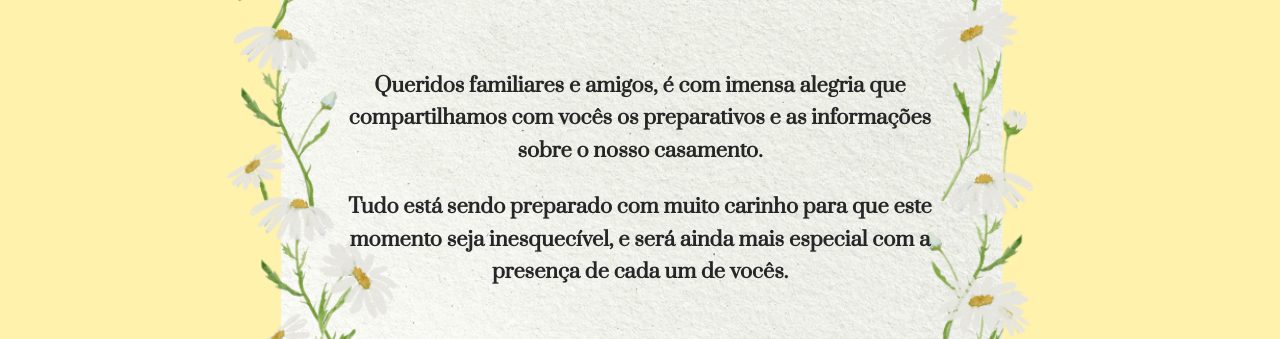
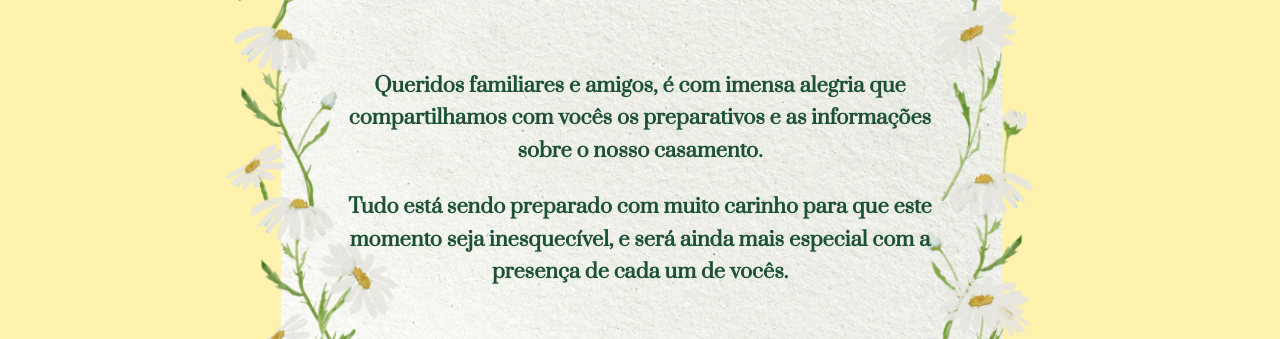
Before and after one commit to biatcarvalheira/fernanda_e_joao, a Next.js app: page / in a window 1280 px wide. Shown: the part 1081-1420 px from the top of the page. Built offline with nearby package versions, Linux system fonts and the light colour scheme.

Commit message:
add text changes to intro

```diff
--- a/src/app/page.tsx
+++ b/src/app/page.tsx
@@ -48,34 +48,46 @@ export default function Home() {
   <div className="relative z-10 flex h-full items-center justify-center px-4 text-center">
     {/* Example hero heading: */}
     {/* <h1 className="text-white text-4xl md:text-6xl font-bold tracking-wide">
-      Barbara & Bruno
+      João & Fernanda
     </h1> */}
   </div>
 </section>
 
-        {/* Section Intro */}
-{/* Section Intro */}
+  {/* Section Intro */}
 <section
   id="intro"
   className="relative min-h-screen flex items-center justify-center bg-neutral-50"
 >
-  {/* Background image */}
+  {/* Background image (mobile vs desktop) */}
   <div className="absolute inset-0">
+    {/* Mobile background */}
     <img
-      src="/images/intro-bg.png" // 👈 replace with your image file
-      alt="Intro Background"
-      className="w-full h-full object-cover"
+      src="/images/intro-bg-mobile.png" // 👈 replace with your mobile image
+      alt="Intro Mobile Background"
+      className="w-full h-full object-cover md:hidden"
+    />
+
+    {/* Desktop background */}
+    <img
+      src="/images/intro-bg-desktop.png" // 👈 replace with your desktop image
+      alt="Intro Desktop Background"
+      className="w-full h-full object-cover hidden md:block"
     />
   </div>
 
   {/* Text content */}
-  <div className="relative z-10 max-w-2xl text-center px-6">
-    <p className="text-neutral-800 text-base sm:text-lg md:text-xl font-semibold leading-relaxed">
-Queridos familiares e amigos, é com imensa alegria que compartilhamos com vocês os preparativos e as informações sobre o nosso casamento.     </p>
-    <p className="mt-6 text-neutral-800 text-base sm:text-lg md:text-xl font-semibold leading-relaxed">
-Tudo está sendo preparado com muito carinho para que este momento seja inesquecível, e será ainda mais especial com a presença de cada um de vocês.     </p>
+  <div className="relative z-10 w-[90%] sm:w-[80%] md:max-w-2xl text-center px-4">
+    <p className="text-[#1c5134] text-sm sm:text-lg md:text-xl font-semibold leading-relaxed">
+      Queridos familiares e amigos, é com imensa alegria que compartilhamos com vocês os preparativos
+      e as informações sobre o nosso casamento.
+    </p>
+    <p className="mt-6 text-[#1c5134] text-sm sm:text-lg md:text-xl font-semibold leading-relaxed">
+      Tudo está sendo preparado com muito carinho para que este momento seja inesquecível, e será
+      ainda mais especial com a presença de cada um de vocês.
+    </p>
   </div>
 </section>
+
 
 
 
```
Also changed, not shown: public/images/intro-bg-desktop.png (renamed from public/images/intro-bg.png), 1 other file (tests, documents, lock files or other folders).
